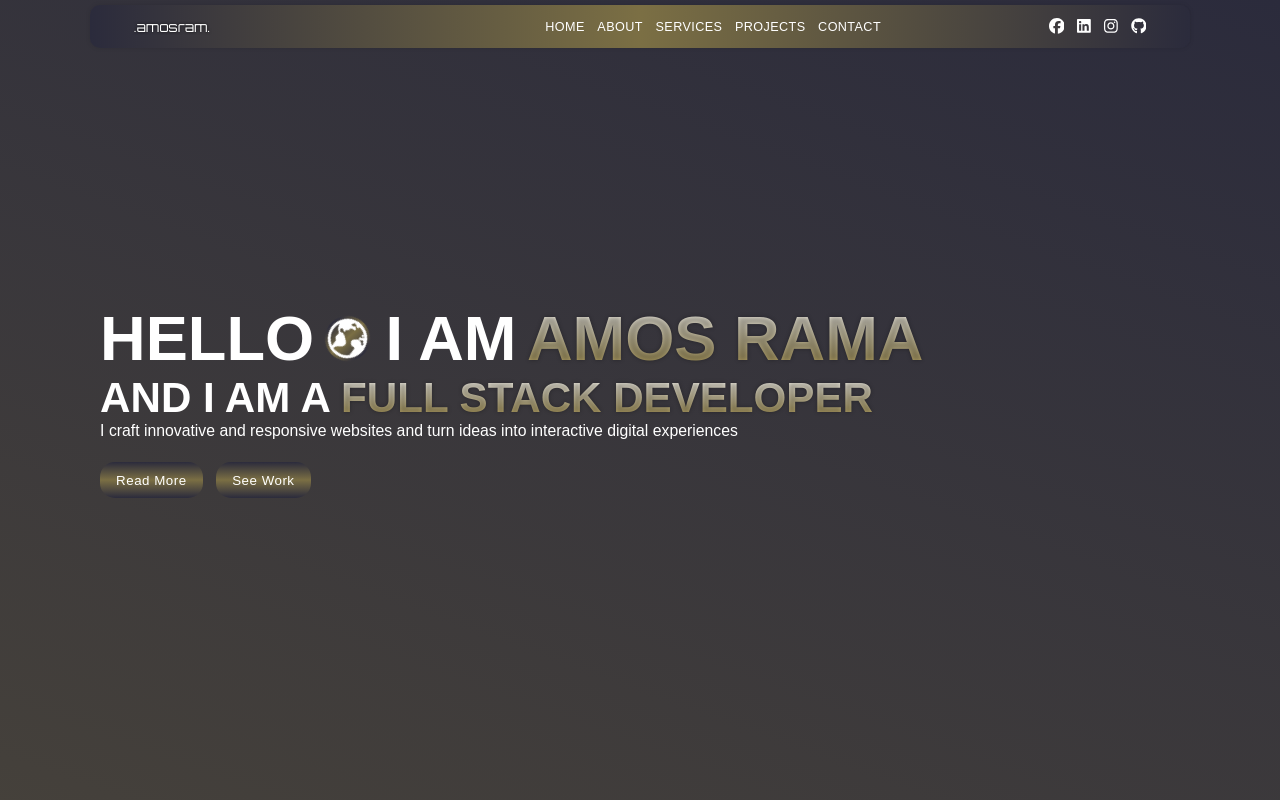
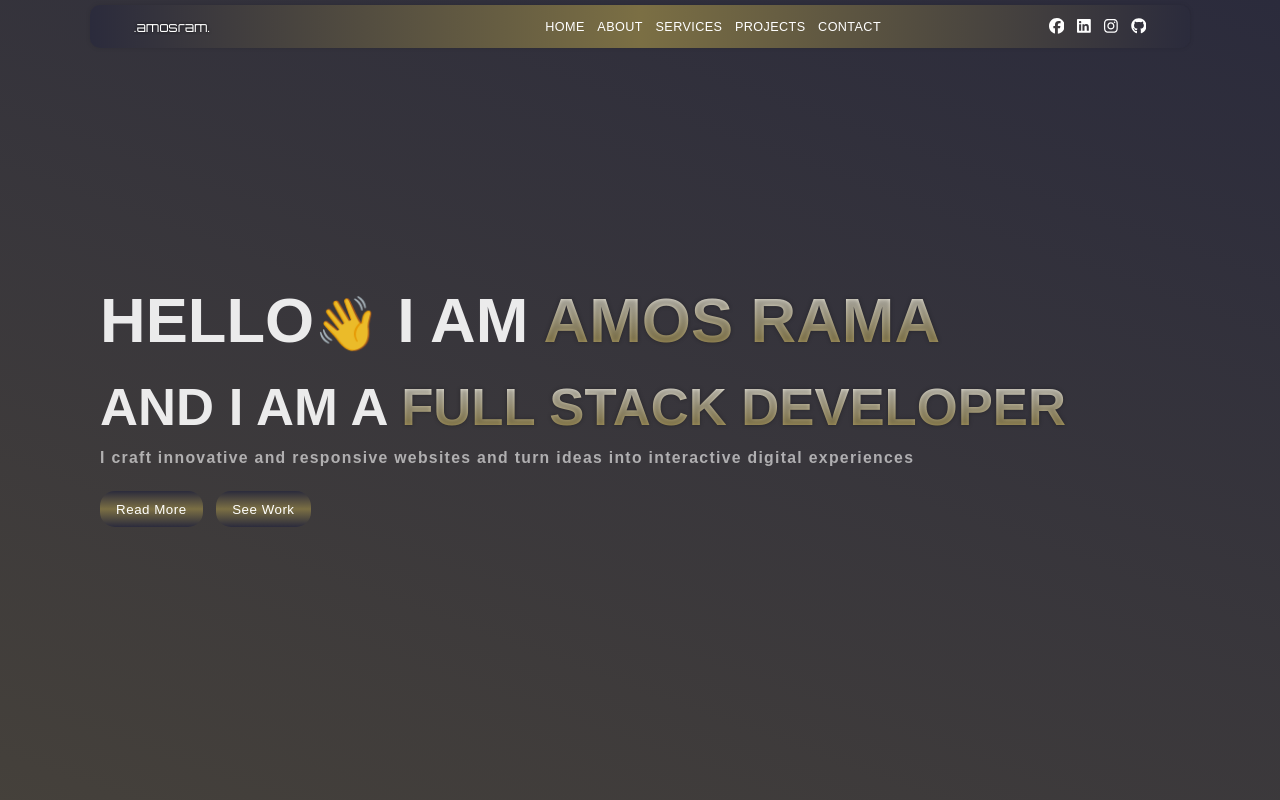
Before and after one commit to Amosram/amosram-dev, a React (Vite) app: page / in a window 1280 px wide. Shown: the top 800 px of the page. Built offline with nearby package versions, Linux system fonts and the light colour scheme.

Commit message:
hero section

```diff
--- a/src/components/Hero/Hero.css
+++ b/src/components/Hero/Hero.css
@@ -3,49 +3,32 @@
     overflow: hidden;
 }
 
-.hero-left .my-name {
-    display: flex;
-    align-items: center;
-    justify-content: center;
-    gap: 1.5rem;
+.hero h1 {
+    font-size: 6rem;
+    line-height: 1.5;
+    color: rgba(255, 255, 255, 0.9);
 }
 
-.hero-left .my-name .title-top {
-    display: flex;
-    align-items: center;
-    gap: 1rem;
+.hero h2 {
+    font-size: 5rem;
+    line-height: 1.5;
+    color: rgba(255, 255, 255, 0.9)
 }
 
-.hero h1 {
-    font-size: 6rem;
-}
-
-.hero .h2 {
-    display: flex;
-    gap: 1rem;
-}
-
-.hero .h2 span {
+.hero .hero-info .linear-grad-text {
     background: var(--linear-grad3);
     -webkit-background-clip: text;
     -webkit-text-fill-color: transparent;
-    font-weight: bolder;
     text-shadow: 0 0 4px rgba(0,0,0,0.3);
 }
 
-.hero-left .earth {
-    background: var(--linear-grad);
-    -webkit-background-clip:inherit;
-    -webkit-text-fill-color: transparent;
-    font-size: 6rem;
-    animation: spin 50s linear infinite;
-    border-radius: 50%;
-    padding: 0;
-    width: 56px;
-    height:56px;
+.hero .hero-info h1 .emoji {
+    font-size: 5rem;
+    animation: wave all 2s;
 }
 
-@keyframes spin {
+
+@keyframes wave {
     from {
         transform: rotate(0);
     }
@@ -68,6 +51,10 @@
 
 .hero-left p {
     font-size: var(--font-size-medium);
+    letter-spacing: 1.3px;
+    line-height: 1.5;
+    font-weight: 600;
+    color: rgba(255, 255, 255, 0.6)
 }
 
 .hero-left .btn-to-about {
@@ -176,14 +163,19 @@
 
 @media (max-width: 589px) {
     .hero h1 {
+        font-size: 2.6rem;
+        text-align: center;
+    }
+
+    .hero h2 {
         font-size: 2.5rem;
         text-align: center;
     }
 
-    .hero h3 {
-        font-size: 2.2rem;
-        text-align: center;
+    .hero .hero-info h1 .emoji {
+        font-size: 2.3rem;
     }
+
 }
 
 @media (max-width: 446px) {
--- a/src/components/Hero/Hero.jsx
+++ b/src/components/Hero/Hero.jsx
@@ -70,35 +70,23 @@ const Hero = () => {
   return (
     <section className='hero flexBox' id='/'>
       <div className='hero-left'>
-        <div className='my-name'>
-          <div className='title-top'>
-            <motion.h1 className='hello'
+        <div className='hero-info'>
+          <motion.h1
                variants={variants}
                initial='hidden'
                animate='visible'
-            >HELLO</motion.h1>
-            <IoEarth className='earth'/>
-          </div>
-
-          <div className='title-middle'>
-            <motion.h1 className='h2'
-              variants={variants}
-              initial='hidden'
-              animate='visible'
-            >I AM  <span> AMOS RAMA</span>
-            </motion.h1>
-          </div>
-        </div>
-        <motion.h3
+          >HELLO<span className='emoji'>👋</span> I AM <span className='linear-grad-text'>AMOS RAMA</span> </motion.h1>
+          <motion.h2
                variants={variants}
                initial='hidden2'
                animate='visible2'
-        >And I am a <span>Full Stack Developer</span></motion.h3>
+          >AND I AM A <span className='linear-grad-text'>FULL STACK DEVELOPER</span></motion.h2>
           <motion.p
                variants={variants}
                initial='hidden3'
                animate='visible3'
           >I craft innovative and responsive websites and turn ideas into interactive digital experiences</motion.p>
+        </div>
 
         <div className='btns'
         >
@@ -123,3 +111,28 @@ const Hero = () => {
 }
 
 export default Hero
+
+
+
+/*
+ <div className='title-middle'>
+            <motion.h2 className='h2'
+              variants={variants}
+              initial='hidden'
+              animate='visible'
+            >I AM
+            </motion.h2>
+            <motion.h1 className='h1'
+              variants={variants}
+              initial='hidden'
+              animate='visible'
+            >AMOS RAMA
+            </motion.h1>
+          </div>
+        </div>
+        <motion.h3
+           variants={variants}
+           initial='hidden2'
+           animate='visible2'
+        >And I am a <span>Full Stack Developer</span></motion.h3>
+*/
```
Lines whose indentation alone changed are shown as unchanged.
